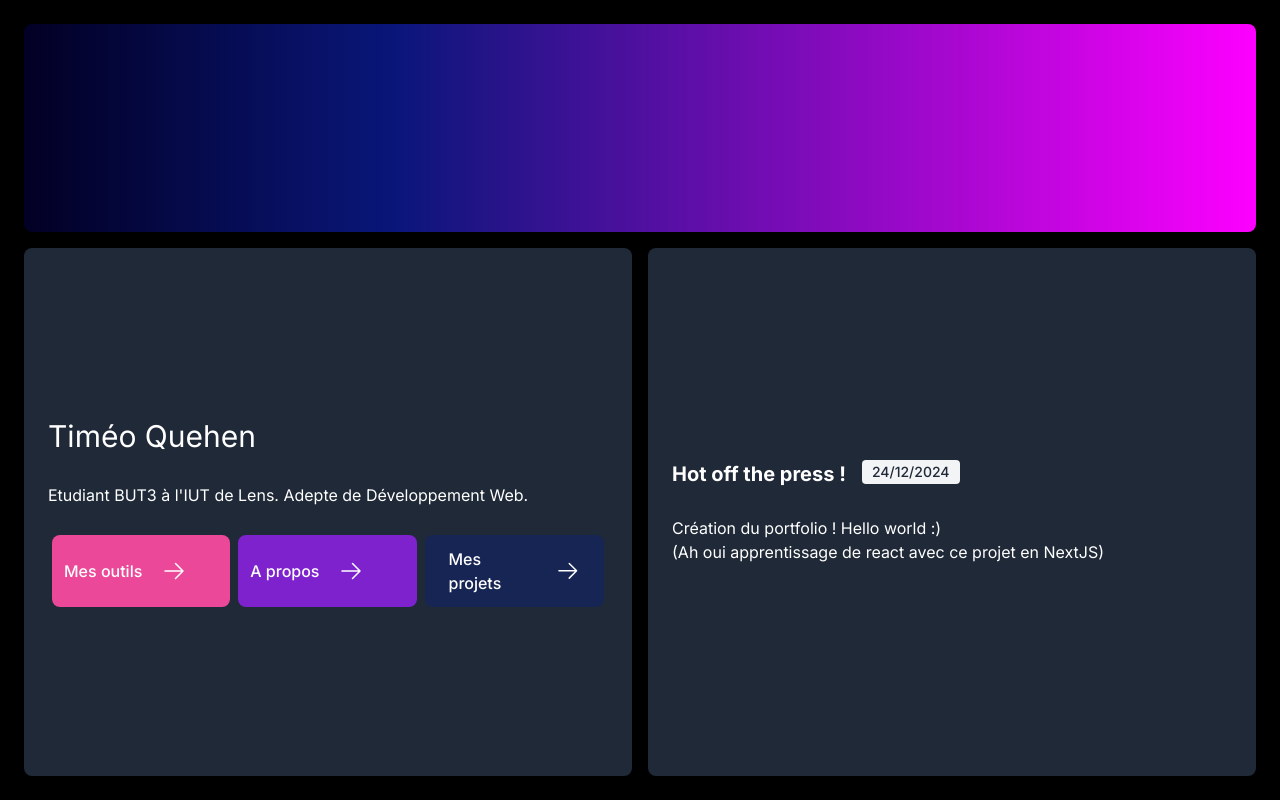
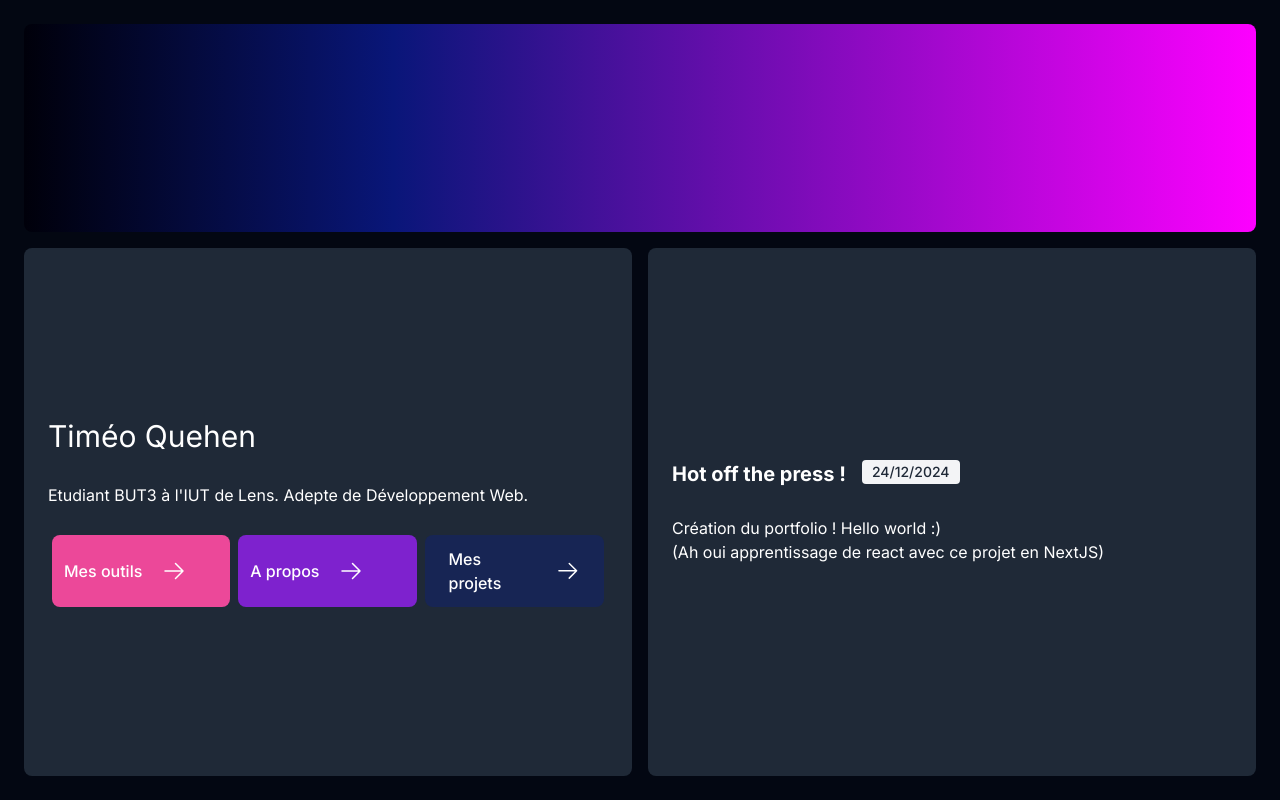
Before and after one commit to TimeoQUEHEN/nextjs-portfolio, a Next.js app: page / in a window 1280 px wide. Built offline with nearby package versions, Linux system fonts and the light colour scheme; a web font is replaced by a local one.

Commit message:
not so black black

```diff
--- a/app/layout.tsx
+++ b/app/layout.tsx
@@ -7,8 +7,8 @@ export default function RootLayout({
   children: React.ReactNode;
 }) {
   return (
-      <html lang="en" className={"bg-black"}>
-      <body className={`${inter.className} antialiased bg-black`}>{children}</body>
+      <html lang="fr">
+      <body className={`${inter.className} antialiased bg-gray-950`}>{children}</body>
       </html>
   );
 }
--- a/app/ui/global.css
+++ b/app/ui/global.css
@@ -7,7 +7,7 @@
 }
 
 .gradient {
-  background: linear-gradient(90deg, #020024 0%, #091679 30%, #fd00ff 100%);
+  background: linear-gradient(90deg, #00000a 0%, #091679 30%, #fd00ff 100%);
 }
 
 .pink-bg-underline{
```
